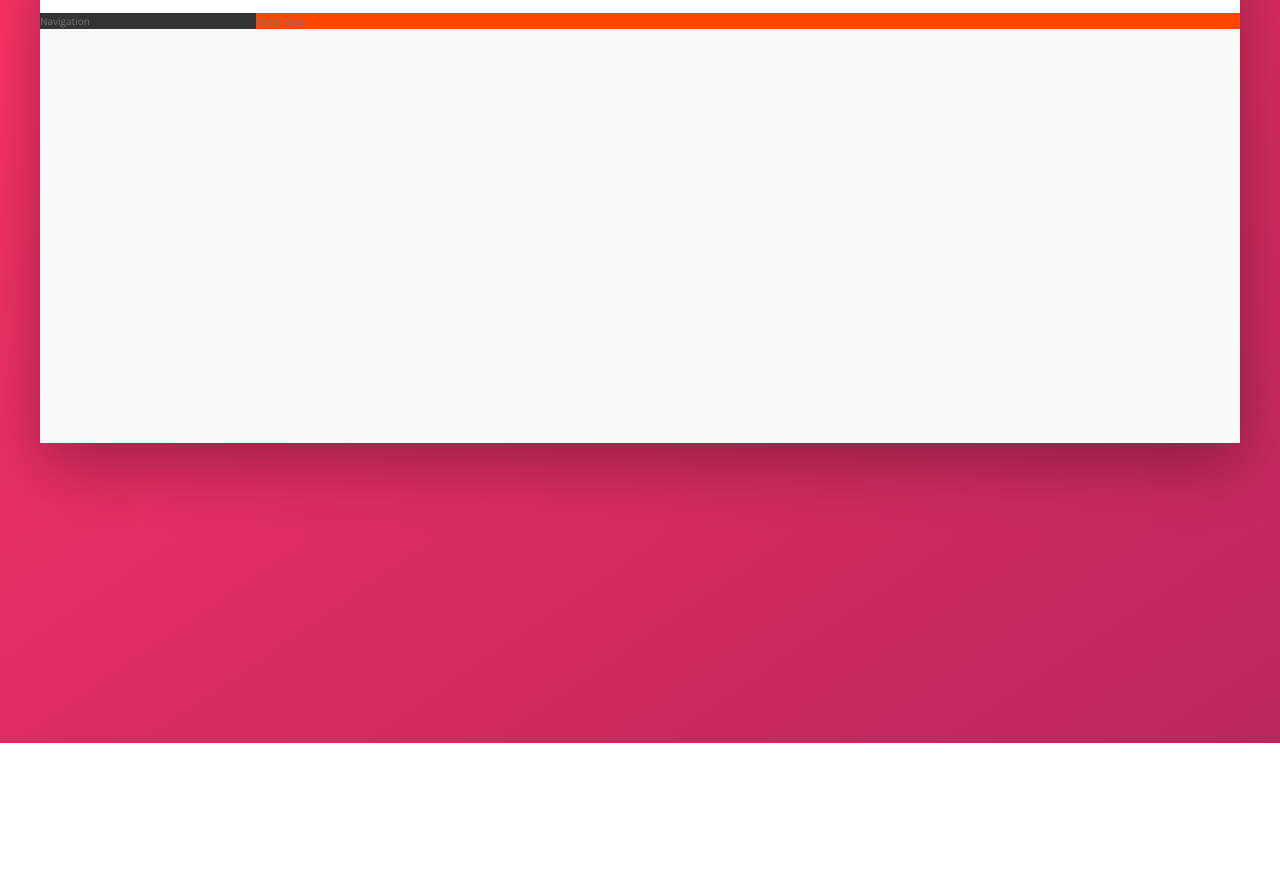
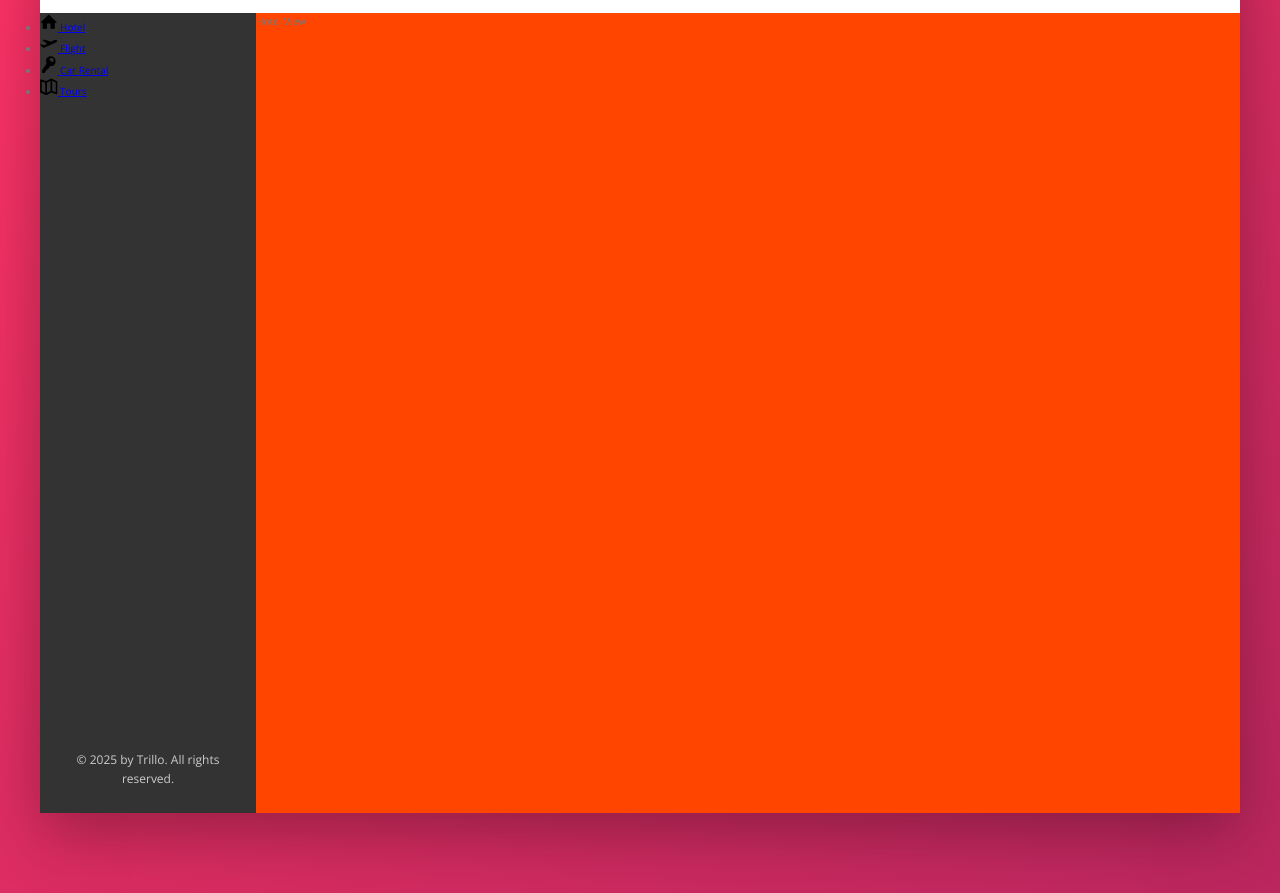
Before and after one commit to leetrent/advanced-css-2025, a website: page Trillo/index.html in a window 1280 px wide. Shown: the part 137-1030 px from the top of the page. Before the commit the page ends 880 px from the top, so only its background shows below. Drawn offline with nearby package versions, Linux system fonts and the light colour scheme.

Commit message:
Completed part 1 of navigation section

```diff
--- a/Trillo/index.html
+++ b/Trillo/index.html
@@ -42,7 +42,43 @@
             </nav>
         </header>
         <div class="content">
-            <nav class="sidebar">Navigation</nav>
+            <nav class="sidebar">
+                <ul class="side-nav">
+                    <li class="side-nav__item">
+                        <a href="#" class="side-nav__link">
+                            <svg class="side-nav__icon">
+                                <use xlink:href="img/sprite.svg#icon-home"/>
+                            </svg>
+                            <span>Hotel</span>
+                        </a>
+                    </li>
+                    <li class="side-nav__item">
+                        <a href="#" class="side-nav__link">
+                            <svg class="side-nav__icon">
+                                <use xlink:href="img/sprite.svg#icon-aircraft-take-off"/>
+                            </svg>
+                            <span>Flight</span>
+                        </a>
+                    </li>
+                    <li class="side-nav__item">
+                        <a href="#" class="side-nav__link">
+                            <svg class="side-nav__icon">
+                                <use xlink:href="img/sprite.svg#icon-key"/>
+                            </svg>
+                            <span>Car Rental</span>
+                        </a>
+                    </li>
+                    <li class="side-nav__item">
+                        <a href="#" class="side-nav__link">
+                            <svg class="side-nav__icon">
+                                <use xlink:href="img/sprite.svg#icon-map"/>
+                            </svg>
+                            <span>Tours</span>
+                        </a>
+                    </li>
+                </ul>
+                <div class="legal">&copy 2025 by Trillo. All rights reserved.</div>
+            </nav>
             <main class="hotel-view">Hotel View</main>
         </div>
     </div>
--- a/Trillo/sass/_components.scss
+++ b/Trillo/sass/_components.scss
@@ -1,8 +1,14 @@
+/////////////////////////////////////
+// HEADER (LOGO)
+/////////////////////////////////////
 .logo {
     height: 3.25rem;
     margin-left: 1.5rem;
 }
 
+/////////////////////////////////////
+// HEADER (SEARCH)
+/////////////////////////////////////
 .search {
     // background-color: orangered;
     display: flex;
@@ -58,6 +64,9 @@
    }
 }
 
+/////////////////////////////////////
+// HEADER (ICONS ON RIGHT-HAND SIDE)
+/////////////////////////////////////
 .user-nav {
     // background-color: greenyellow;
     align-self: stretch;
@@ -108,3 +117,32 @@
         margin-right: 0.5rem;
     }
 }
+
+///////////////////////////////////////
+// SIDEBAR NAVIGATION (LEFT-HAND SIDE)
+///////////////////////////////////////
+.side-nav {
+
+    &__item {
+
+    }
+
+    &__link {
+
+    }
+
+    &__icon {
+        width: 1.75rem;
+        height: 1.75rem;
+    }
+}
+
+///////////////////////////////////////
+// SIDEBAR NAVIGATION (LEGAL TEXT)
+///////////////////////////////////////
+.legal {
+    font-size: 1.2rem;
+    color: var(--color-grey-light-4);
+    text-align: center;
+    padding: 2.5rem;
+}
--- a/Trillo/sass/_layout.scss
+++ b/Trillo/sass/_layout.scss
@@ -25,10 +25,14 @@
 .sidebar {
     background-color: var(--color-grey-dark-1);
     flex: 0 0 18%;
+    display: flex;
+    flex-direction: column;
+    justify-content: space-between;
 }
 
 .hotel-view {
     background-color: var(--color-white);
     flex: 1;
     background-color: orangered;
+    height: 80rem;
 }
```
Also changed, not shown: Trillo/css/style.css, 1 other file.
